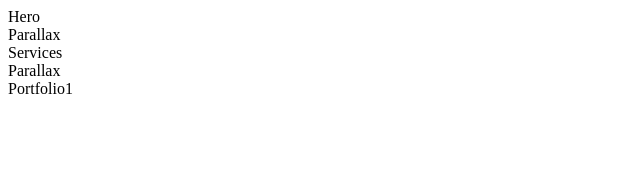
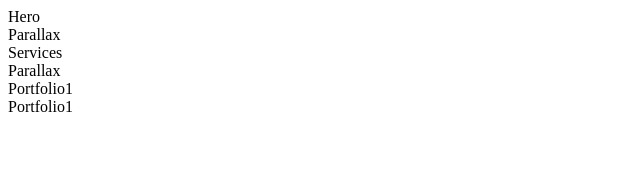
Before and after one commit to erickdc7/react-portfolio-7, a React (Vite) app: page / in a window 1280 px wide. Shown: the top 188 px of the page, without its empty margins (0-640 px from the left). Built offline with nearby package versions, Linux system fonts and the light colour scheme.

Commit message:
add text

```diff
--- a/src/App.jsx
+++ b/src/App.jsx
@@ -6,6 +6,7 @@ const App = () => {
       <section>Services</section>
       <section>Parallax</section>
       <section>Portfolio1</section>
+      <section>Portfolio1</section>
     </div>
   );
 };
```
